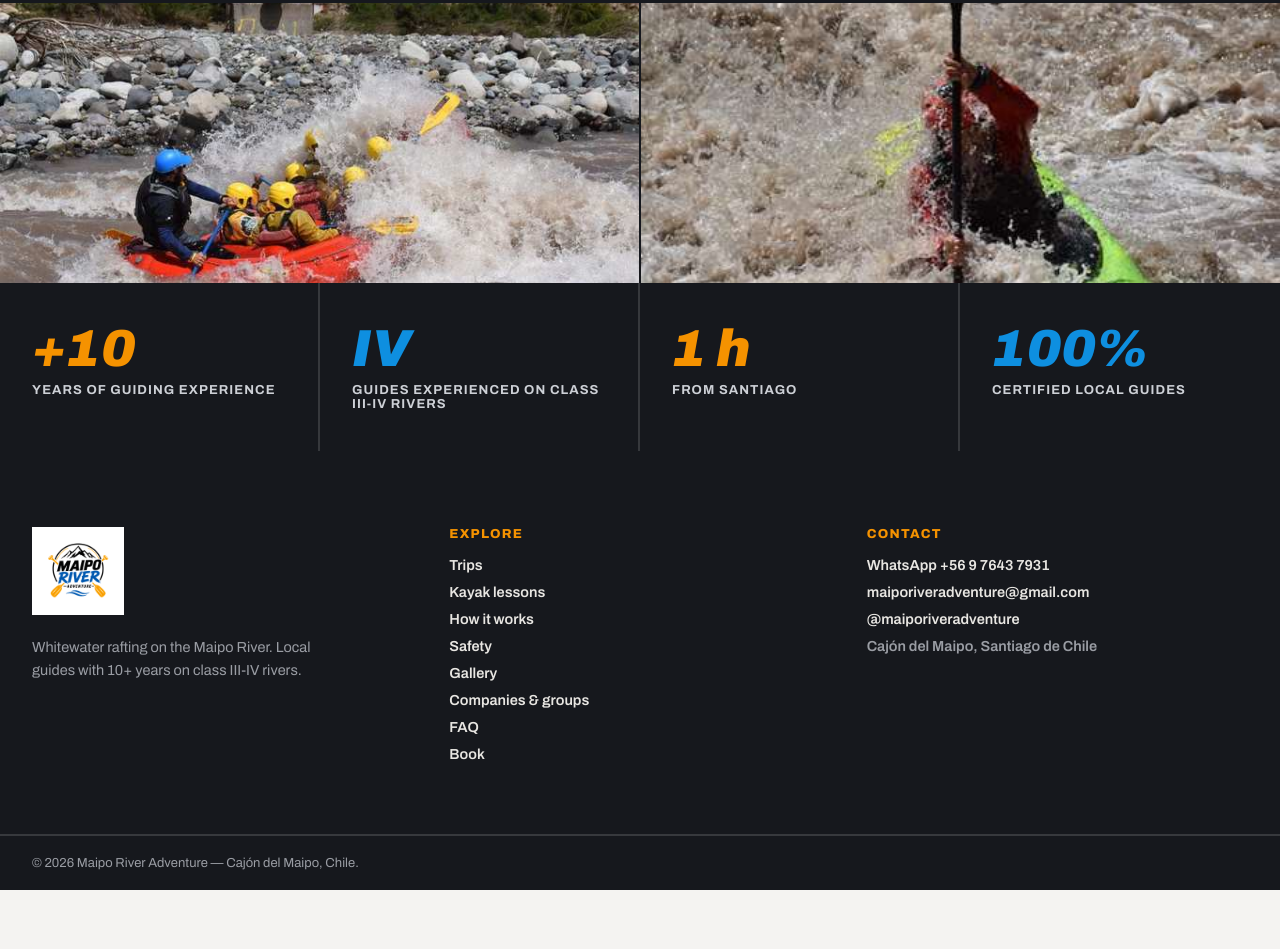
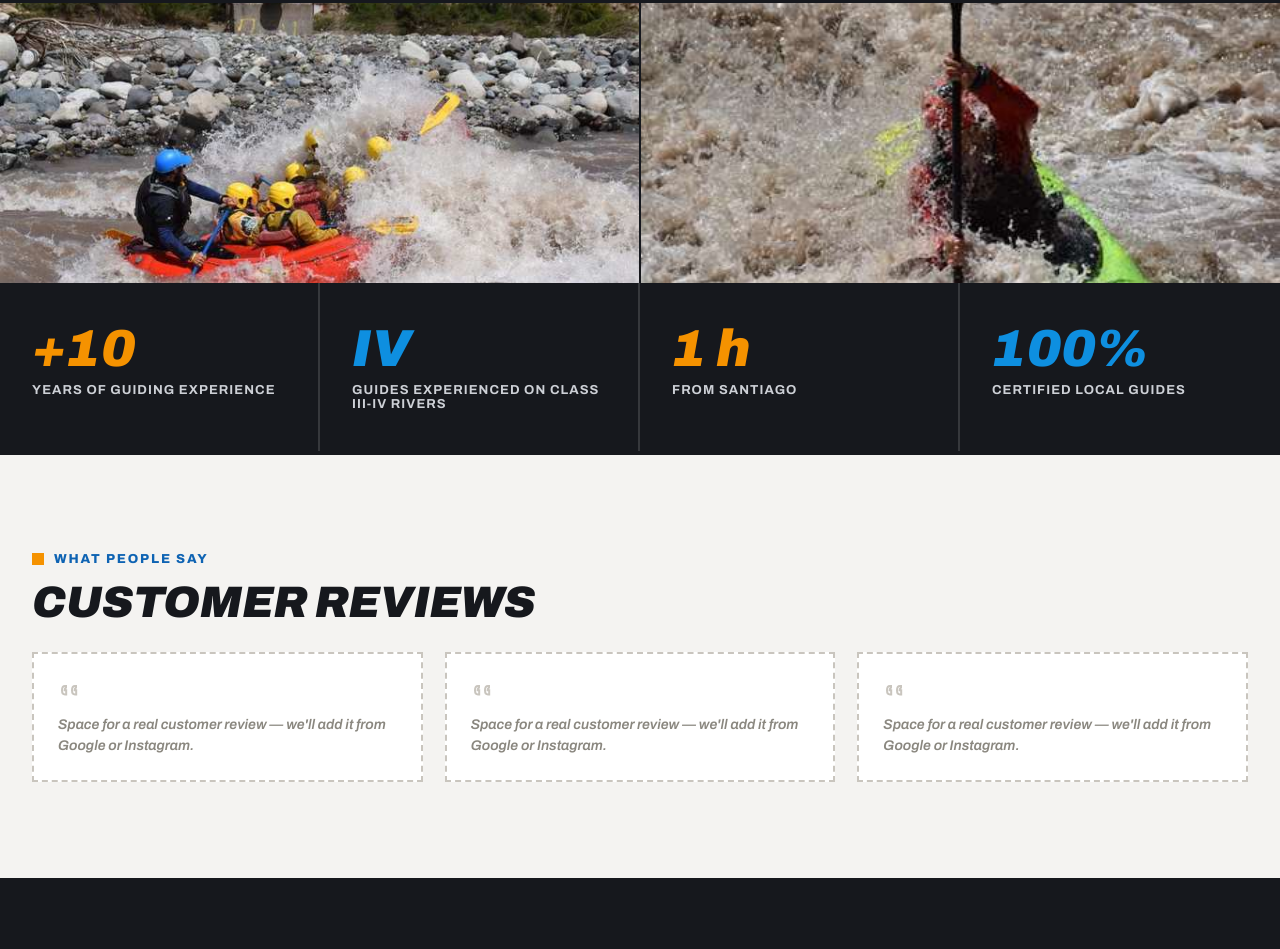
Before and after one commit to ALEJANDROPIZARRO888/maipo-river-adventure, a plain HTML site: page index.html in a window 1280 px wide. Shown: the part 1814-2763 px from the top of the page. Before the commit the page ends 2704 px from the top, so only its background shows below. Drawn offline with Linux system fonts and the light colour scheme.

Commit message:
Refactor button styles and add new sections
Updated button styles for navigation and added a new widget for available spots today, along with customer review sections.

```diff
--- a/index.html
+++ b/index.html
@@ -69,7 +69,7 @@
         <button class="langbtn en" style="background:transparent;color:#16181d;border:none;padding:7px 11px;font-weight:800;font-size:12px;letter-spacing:.05em;cursor:pointer;border-left:2px solid #16181d;">EN</button>
       </div>
       <a href="#reserva" style="display:inline-flex;align-items:center;gap:8px;background:#f59200;color:#16181d;font-weight:800;font-size:13.5px;letter-spacing:.03em;text-transform:uppercase;padding:11px 18px;border:2px solid #f59200;" data-hv="1"><span class="lang-es">Reservar</span><span class="lang-en">Book</span></a>
-      <button class="nav-ham" aria-label="Menú" aria-expanded="false" id="navHam" style="display:inline-flex;align-items:center;justify-content:center;gap:8px;background:#f59200;color:#16181d;font-weight:800;font-size:13.5px;letter-spacing:.03em;text-transform:uppercase;padding:11px 16px;border:2px solid #f59200;cursor:pointer;">
+      <button class="nav-ham" aria-label="Menú" aria-expanded="false" id="navHam" style="display:inline-flex;align-items:center;justify-content:center;gap:8px;background:transparent;color:#16181d;font-weight:800;font-size:13.5px;letter-spacing:.03em;text-transform:uppercase;padding:11px 16px;border:2px solid #16181d;cursor:pointer;">
         <svg width="18" height="18" viewBox="0 0 24 24" fill="none" stroke="#16181d" stroke-width="2.5" stroke-linecap="square"><path d="M3 6h18M3 12h18M3 18h18"></path></svg>
         <span class="lang-es">Menú</span><span class="lang-en">Menu</span>
       </button>
@@ -135,6 +135,13 @@
           <span style="width:44px;height:44px;background:#f59200;display:flex;align-items:center;justify-content:center;flex-shrink:0;"><svg width="22" height="22" viewBox="0 0 24 24" fill="none" stroke="#16181d" stroke-width="2" stroke-linecap="square"><rect x="2" y="2" width="20" height="20" rx="5"></rect><circle cx="12" cy="12" r="4"></circle><circle cx="17.5" cy="6.5" r="1" fill="#16181d" stroke="none"></circle></svg></span>
           @maiporiveradventure
         </a>
+      </div>
+      <div id="cuposHoyWidget" style="display:none;margin-top:24px;background:#1e2129;border:2px solid #f59200;padding:16px 18px;">
+        <div style="display:flex;align-items:center;gap:8px;margin-bottom:10px;">
+          <span style="width:8px;height:8px;background:#25D366;display:inline-block;flex-shrink:0;"></span>
+          <span style="font-weight:800;font-size:11.5px;letter-spacing:.1em;text-transform:uppercase;color:#f59200;"><span class="lang-es">Cupos disponibles hoy</span><span class="lang-en">Spots available today</span></span>
+        </div>
+        <div id="cuposHoyList" style="display:flex;flex-direction:column;gap:5px;color:#e8e6e2;font-size:14px;font-weight:600;"></div>
       </div>
     </div>
 
@@ -247,7 +254,7 @@
   </div>
 </section>
 
-<details id="planes" class="acc-section">
+<details id="planes" class="acc-section" open>
 <summary class="acc-summary"><span class="acc-summary-label"><span class="lang-es">Planes</span><span class="lang-en">Trips</span></span><span class="acc-icon" aria-hidden="true">+</span></summary>
 <section style="max-width:1280px;margin:0 auto;width:100%;padding:clamp(64px,9vw,112px) clamp(16px,4vw,32px);">
   <div style="display:inline-flex;align-items:center;gap:10px;font-weight:800;font-size:13px;letter-spacing:.14em;text-transform:uppercase;color:#0e63b3;margin-bottom:14px;"><span style="width:12px;height:12px;background:#f59200;display:inline-block;"></span><span class="lang-es">Nuestros planes</span><span class="lang-en">Our trips</span></div>
@@ -316,6 +323,27 @@
   <p style="margin:28px 0 0;color:#6a6862;font-size:14.5px;font-weight:600;"><span class="lang-es">Horarios disponibles: mañana · medio día · tarde. Precios por persona en pesos chilenos. Consulta por descuentos para grupos.</span><span class="lang-en">Available times: morning · midday · afternoon. Prices per person in Chilean pesos. Ask about group discounts.</span></p>
 </section>
 </details>
+
+<section id="resenas" style="background:#f4f3f1;border-top:2px solid #16181d;">
+  <div style="max-width:1280px;margin:0 auto;width:100%;padding:clamp(56px,8vw,96px) clamp(16px,4vw,32px);">
+    <div style="display:inline-flex;align-items:center;gap:10px;font-weight:800;font-size:13px;letter-spacing:.14em;text-transform:uppercase;color:#0e63b3;margin-bottom:14px;"><span style="width:12px;height:12px;background:#f59200;display:inline-block;"></span><span class="lang-es">Lo que dicen</span><span class="lang-en">What people say</span></div>
+    <h2 style="font-size:clamp(28px,4vw,44px);font-weight:900;font-style:italic;line-height:1;letter-spacing:-.01em;text-transform:uppercase;margin:0 0 28px;text-wrap:balance;"><span class="lang-es">Reseñas de clientes</span><span class="lang-en">Customer reviews</span></h2>
+    <div style="display:grid;grid-template-columns:repeat(auto-fit,minmax(260px,1fr));gap:22px;">
+      <div style="background:#fff;border:2px dashed #c9c5be;padding:24px;display:flex;flex-direction:column;gap:12px;">
+        <svg width="24" height="24" viewBox="0 0 24 24" fill="none" stroke="#c9c5be" stroke-width="2"><path d="M7 8c-2 0-3 1.6-3 4.2s1 4.2 3 4.2h1.2v-4.2H6.6c0-1.1.5-2.1 1.4-2.6V8Zm10 0c-2 0-3 1.6-3 4.2s1 4.2 3 4.2h1.2v-4.2h-1.6c0-1.1.5-2.1 1.4-2.6V8Z"></path></svg>
+        <p style="margin:0;color:#8a877f;font-size:14px;font-style:italic;line-height:1.5;"><span class="lang-es">Espacio para una reseña real de un cliente — la sumamos desde Google o Instagram.</span><span class="lang-en">Space for a real customer review — we'll add it from Google or Instagram.</span></p>
+      </div>
+      <div style="background:#fff;border:2px dashed #c9c5be;padding:24px;display:flex;flex-direction:column;gap:12px;">
+        <svg width="24" height="24" viewBox="0 0 24 24" fill="none" stroke="#c9c5be" stroke-width="2"><path d="M7 8c-2 0-3 1.6-3 4.2s1 4.2 3 4.2h1.2v-4.2H6.6c0-1.1.5-2.1 1.4-2.6V8Zm10 0c-2 0-3 1.6-3 4.2s1 4.2 3 4.2h1.2v-4.2h-1.6c0-1.1.5-2.1 1.4-2.6V8Z"></path></svg>
+        <p style="margin:0;color:#8a877f;font-size:14px;font-style:italic;line-height:1.5;"><span class="lang-es">Espacio para una reseña real de un cliente — la sumamos desde Google o Instagram.</span><span class="lang-en">Space for a real customer review — we'll add it from Google or Instagram.</span></p>
+      </div>
+      <div style="background:#fff;border:2px dashed #c9c5be;padding:24px;display:flex;flex-direction:column;gap:12px;">
+        <svg width="24" height="24" viewBox="0 0 24 24" fill="none" stroke="#c9c5be" stroke-width="2"><path d="M7 8c-2 0-3 1.6-3 4.2s1 4.2 3 4.2h1.2v-4.2H6.6c0-1.1.5-2.1 1.4-2.6V8Zm10 0c-2 0-3 1.6-3 4.2s1 4.2 3 4.2h1.2v-4.2h-1.6c0-1.1.5-2.1 1.4-2.6V8Z"></path></svg>
+        <p style="margin:0;color:#8a877f;font-size:14px;font-style:italic;line-height:1.5;"><span class="lang-es">Espacio para una reseña real de un cliente — la sumamos desde Google o Instagram.</span><span class="lang-en">Space for a real customer review — we'll add it from Google or Instagram.</span></p>
+      </div>
+    </div>
+  </div>
+</section>
 
 <details id="kayak" class="acc-section">
 <summary class="acc-summary"><span class="acc-summary-label"><span class="lang-es">Kayak</span><span class="lang-en">Kayak</span></span><span class="acc-icon" aria-hidden="true">+</span></summary>
```
